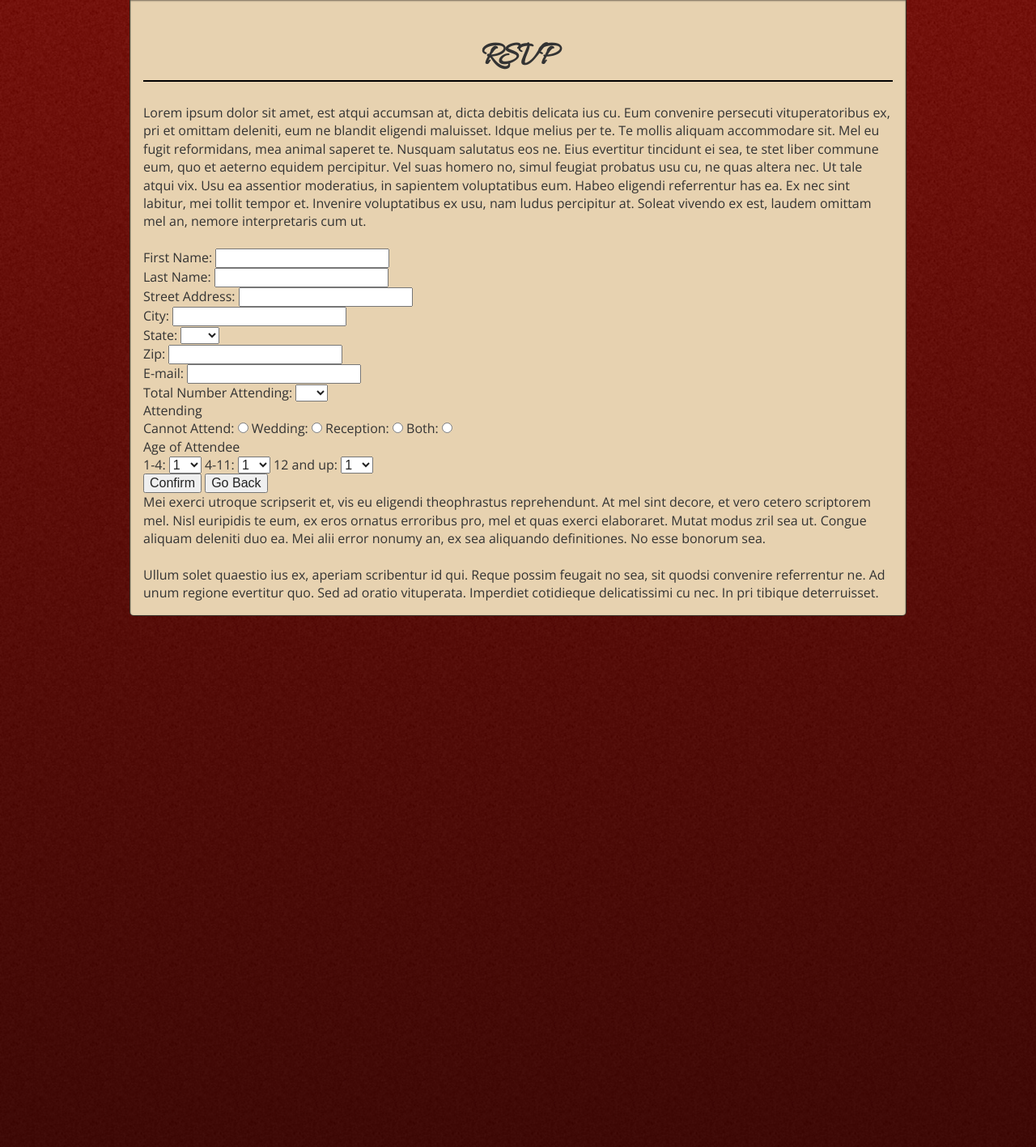
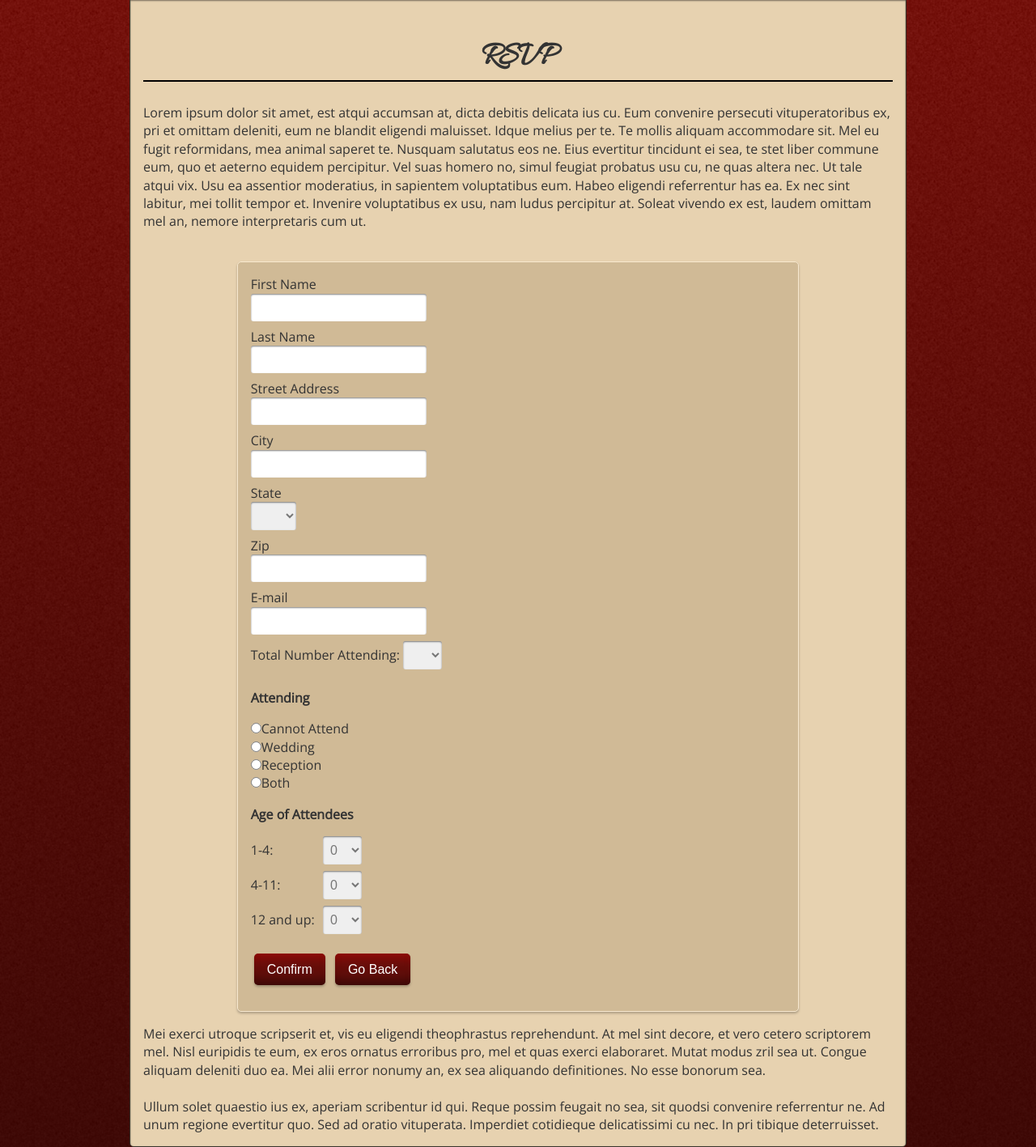
Before and after one commit to RyanAStrouse/StrouseWedding, a PHP site: page /lookupRSVP.php?id=1 in a window 1280 px wide. Shown: the part 232-1649 px from the top of the page at 81% size. Run offline with PHP 8.4, Linux system fonts and the light colour scheme; data that the repository does not hold is empty; a stand-in replaces the project's code that opens the database connection.

Commit message:
Update
Changes to design

```diff
--- a/public_html/strousewedding.com/css/main.css
+++ b/public_html/strousewedding.com/css/main.css
@@ -195,6 +195,51 @@ body {
     box-shadow: inset 0 1px 2px rgba(0, 0, 0, 0.5);
 }
 
+/* Forms */
+
+form {
+    background: #d0ba96;
+    width: 75%;
+    padding: 1em;
+    margin: 1em auto;
+    border-radius: 5px;
+    border: 1px solid #f8e9d0;
+    box-shadow: 0 2px 3px rgba(0, 0, 0, 0.25);
+}
+
+label {
+    display: block;
+}
+
+input[type="text"], select {
+    display: block;
+    padding: 8px 5px;
+    margin-bottom: .5em;
+    color: #777;
+    border-radius: 3px;
+    border: none;
+    box-shadow: inset 0 1px 2px rgba(0,0,0,0.5);
+}
+
+label.inline, input.inline, select.inline {
+    display: inline-block;
+}
+
+input[type="submit"] {
+    background: #640e0a;
+    padding: .65em 1em;
+    margin: 1em .25em;
+    color: #fff;
+    border: none;
+    border-radius: 5px;
+    box-shadow: inset 0 -15px 15px -10px rgba(0, 0, 0, 0.5), inset 0 15px 15px -10px rgba(255, 0, 0, 0.35), 0 2px 3px rgba(0, 0, 0, 0.25);
+    transition: .3s;
+}
+
+input[type="submit"]:hover {
+    box-shadow: inset 0 15px 15px -10px rgba(0, 0, 0, 0.5), inset 0 -15px 15px -10px rgba(255, 0, 0, 0.35), 0 1px 2px rgba(0, 0, 0, 0.25);
+}
+
 /* ==========================================================================
    Helper classes
    ========================================================================== */
--- a/public_html/strousewedding.com/lookupRSVP.php
+++ b/public_html/strousewedding.com/lookupRSVP.php
@@ -25,28 +25,20 @@
 		{
 		echo'
 			<form method="post" action="confirmRSVP.php?id='. mysql_result($result, 0,0) . '">
-			<div>
-				<label for="txtFname">First Name:</label>
+
+				<label for="txtFname">First Name</label>
 				<input type="text" class="required" name="txtFname" value="' . mysql_result($result,0,1) .'" />
-			</div>
 
-			<div>
-				<label for="txtLname">Last Name:</label>
+				<label for="txtLname">Last Name</label>
 				<input type="text" class="required" name="txtLname" value="' . mysql_result($result,0,3) .'" />
-			</div>
 
-			<div>
-				<label for="txtStreetAddress">Street Address:</label>
+				<label for="txtStreetAddress">Street Address</label>
 				<input type="text" class="required" name="txtStreetAddress" value="' . mysql_result($result,0,4) .'" />
-			</div>
 
-			<div>
-				<label for="txtCity">City:</label>
+				<label for="txtCity">City</label>
 				<input type="text" class="required" name="txtCity" value="' . mysql_result($result,0,5) .'" />
-			</div>
 
-			<div>
-				<label for="txtState">State:</label>
+				<label for="txtState">State</label>
 				<select name="txtState">
                 <option value="" selected="' . mysql_result($result,0,6) .'" disabled="true">' . mysql_result($result,0,6) .'</option>
 	                <option value="AL">AL</option>
@@ -101,21 +93,15 @@
 					<option value="WI">WI</option>
 					<option value="WY">WY</option>
                 </select>
-			</div>
 
-			<div>
-				<label for="txtZip">Zip:</label>
+				<label for="txtZip">Zip</label>
 				<input type="text" class="required" name="txtZip" value="' . mysql_result($result,0,7) .'" />
-			</div>
 
-			<div>
-				<label for="txtEmail">E-mail:</label>
+				<label for="txtEmail">E-mail</label>
 				<input type="text" class="required" name="txtEmail" value="' . mysql_result($result,0,8) .'" />
-			</div>
 
-			<div>
-				<label for="txtPlusOne">Total Number Attending:</label>
-				<select name="numberAttending">
+				<label for="txtPlusOne" class="inline">Total Number Attending:</label>
+				<select name="numberAttending" class="inline">
                 	<option value="" selected="' . mysql_result($result,0,9) .'" disabled="true">' . mysql_result($result,0,9) .'</option>
 					<option value="1">1</option>
 					<option value="2">2</option>
@@ -128,27 +114,27 @@
 					<option value="9">9</option>
 					<option value="10">10</option>
 				</select>
-			</div>
 
-			<div>
-				<label for="radAttenting">Attending</label>
-				<br>
-				<label for="cannotAttend">Cannot Attend:</label>
-				<input type="radio" name="radAttending" id="cannotAttend" value="cannotAttend" />
-				<label for="wedding">Wedding:</label>
-				<input type="radio" name="radAttending" id="wedding" value="wedding" />
-				<label for="reception">Reception:</label>
-				<input type="radio" name="radAttending" id="reception" value="reception" />
-				<label for="both">Both:</label>
-				<input type="radio" name="radAttending" id="both" value="both" />
-			</div>
+				<p><strong>Attending</strong></p>
 
+				<label for="cannotAttend">
+					<input type="radio" name="radAttending" id="cannotAttend" value="cannotAttend" />Cannot Attend
+				</label>
+				<label for="wedding">
+					<input type="radio" name="radAttending" id="wedding" value="wedding" />Wedding
+				</label>
+				<label for="reception">
+					<input type="radio" name="radAttending" id="reception" value="reception" />Reception
+				</label>
+				<label for="both">
+					<input type="radio" name="radAttending" id="both" value="both" />Both
+				</label>
 
-			<div>
-				<label for="ageAttending">Age of Attendee</label>
-				<br>
-				<label for="oneToFour">1-4:</label>
-				<select name="oneToFour">
+				<p><strong>Age of Attendees</strong></p>
+
+				<label for="oneToFour" class="inline" style="width: 85px">1-4:</label>
+				<select name="oneToFour" class="inline">
+					<option value="0">0</option>
 					<option value="1">1</option>
 					<option value="2">2</option>
 					<option value="3">3</option>
@@ -160,9 +146,10 @@
 					<option value="9">9</option>
 					<option value="10">10</option>
 				</select>
-
-				<label for="fourToEleven">4-11:</label>
-				<select name="fourToEleven">
+				<br />
+				<label for="fourToEleven" class="inline" style="width: 85px">4-11:</label>
+				<select name="fourToEleven" class="inline">
+					<option value="0">0</option>
 					<option value="1">1</option>
 					<option value="2">2</option>
 					<option value="3">3</option>
@@ -174,9 +161,10 @@
 					<option value="9">9</option>
 					<option value="10">10</option>
 				</select>
-
-				<label for="twelveAndUp">12 and up:</label>
-				<select name="twelveAndUp">
+				<br />
+				<label for="twelveAndUp" class="inline" style="width: 85px">12 and up:</label>
+				<select name="twelveAndUp" class="inline">
+					<option value="0">0</option>
 					<option value="1">1</option>
 					<option value="2">2</option>
 					<option value="3">3</option>
@@ -188,12 +176,13 @@
 					<option value="9">9</option>
 					<option value="10">10</option>
 				</select>
-			</div>
-
-	<input class="btn" type="submit" value="Confirm">
-	<input class="btn" type="submit" value="Go Back" formaction="RSVP.php">
-	</form>';
-	}?>
+				<br />
+				<div class="formActions">
+					<input class="btn" type="submit" value="Confirm">
+					<input class="btn" type="submit" value="Go Back" formaction="RSVP.php">
+				</div>
+			</form>';
+		}?>
 
 	<!-- edited for now
 
```
Also changed, not shown: public_html/strousewedding.com/RSVP.php (+0 -7 lines), 1 other file.
